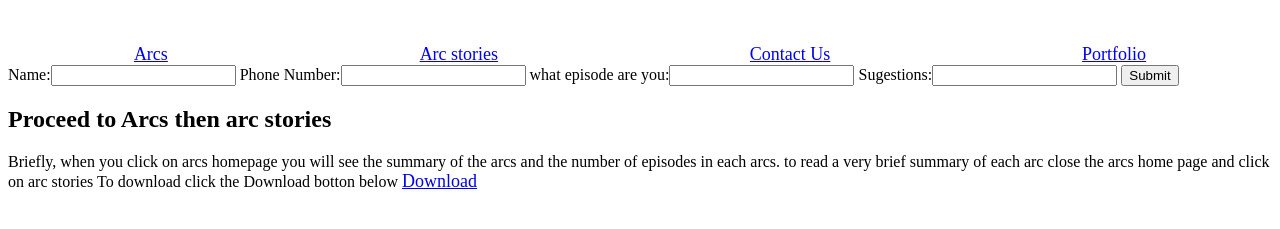
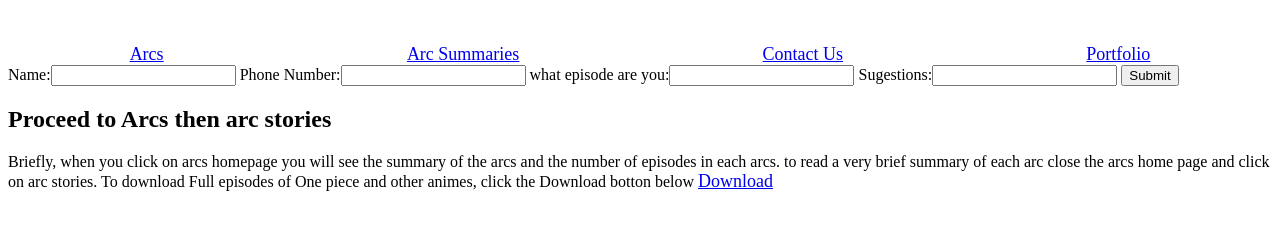
Before and after one commit to issakoto123-sketch/ONE-PIECE, a plain HTML site: page index.html in a window 1280 px wide. Shown: the part 91-320 px from the top of the page. Drawn offline with Linux system fonts and the light colour scheme.

Commit message:
Update index.html

```diff
--- a/index.html
+++ b/index.html
@@ -33,7 +33,7 @@ justify-content:space-around;
 <h1>ITZ ABIYARH One piece blog post</h1>
 <div>
 <a href="mm.html">Arcs</a>
-<a href="one piece arcs.html">Arc stories</a>
+<a href="one piece arcs.html">Arc Summaries </a>
 <a href="contact onepiece.html">Contact Us</a>
 <a href="portfolio for one piece">Portfolio</a>
 </div>
@@ -44,6 +44,6 @@ justify-content:space-around;
 <span>Sugestions:</span><input width="25" type="text">
 <input type="Submit"><html>
 <h2>Proceed to Arcs then arc stories</h2>
-Briefly, when you click on arcs homepage you will see the summary of the arcs and the number of episodes in each arcs. to read a very brief summary of each arc close the arcs home page and click on arc stories
-To download click the Download botton below
+Briefly, when you click on arcs homepage you will see the summary of the arcs and the number of episodes in each arcs. to read a very brief summary of each arc close the arcs home page and click on arc stories.
+To download Full episodes of One piece and other animes, click the Download botton below
 <a href="https://lightdlsite.blogspot.com/2021/08/geaesdfd.html?m=1">Download</a>
```
